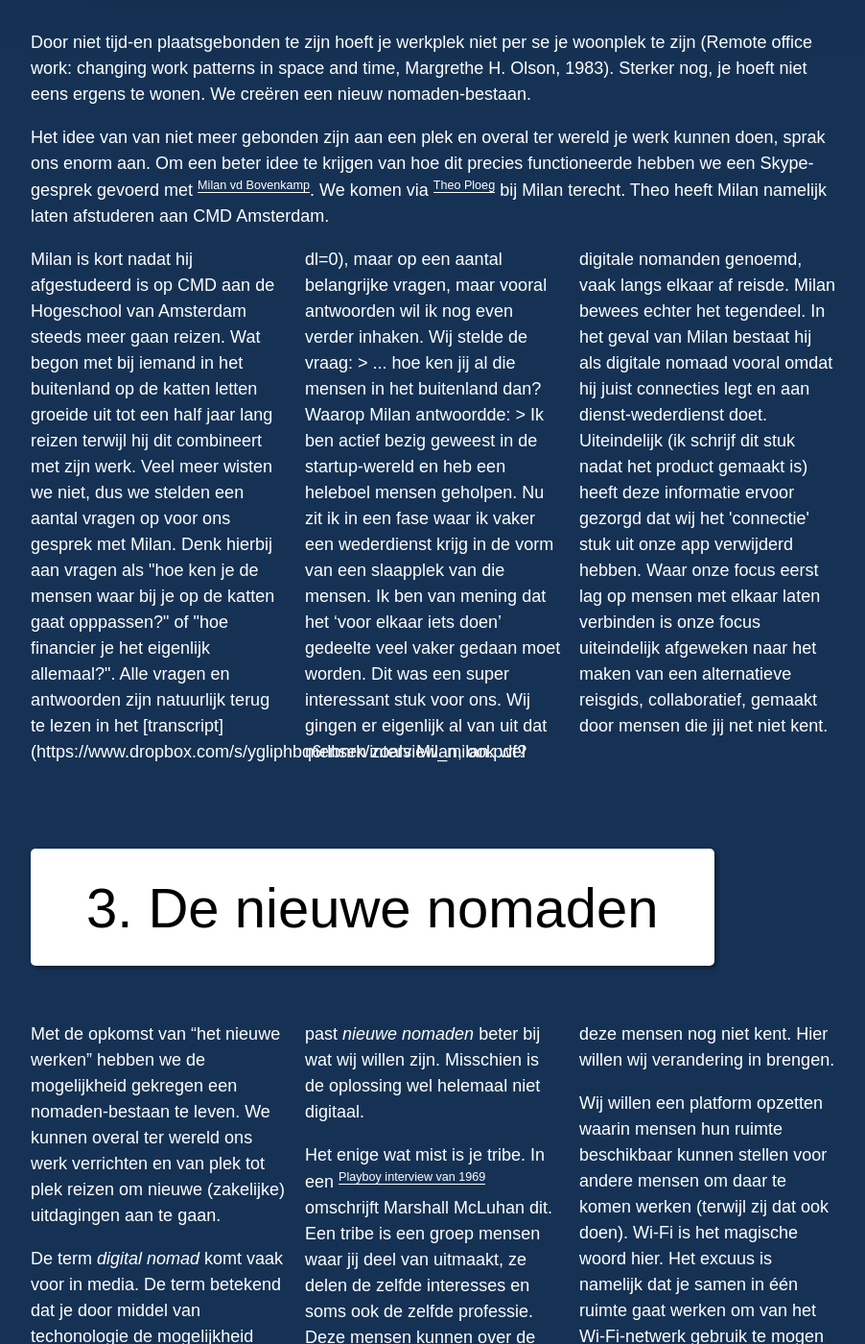
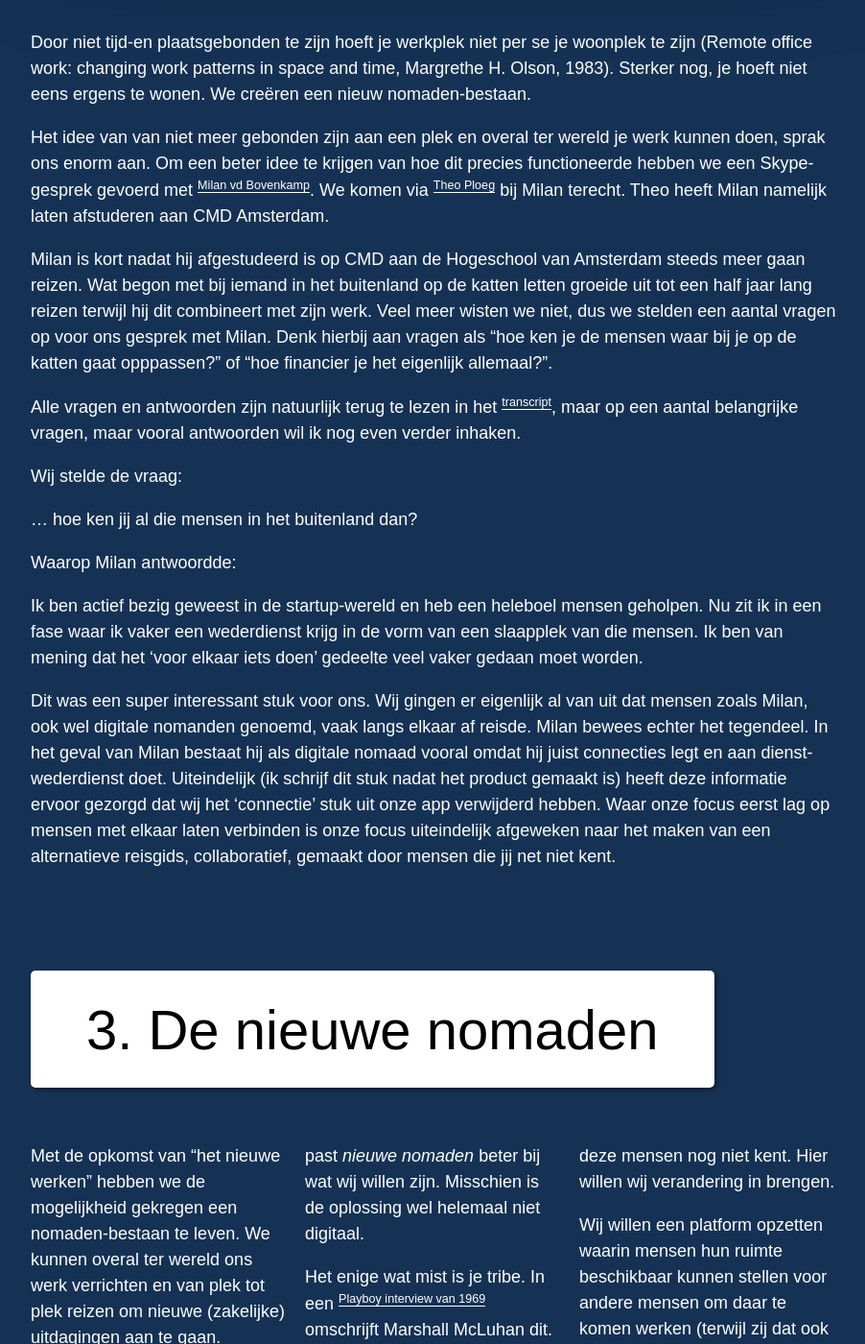
Before and after one commit to BobWassermann/interventiondesign, a Jekyll site: the page built from _posts/2015-09-28-research-intro.md, in a window 1280 px wide and 1400 px high, scrolled down 8035 px. Shown: the whole window at 96% size, without its empty margins (188-1090 px from the left). Built offline with Jekyll 4.4.1, drawn with Linux system fonts in a browser that asks for light colours.

Commit message:
Update 2015-09-28-research-intro.md

```diff
--- a/_posts/2015-09-28-research-intro.md
+++ b/_posts/2015-09-28-research-intro.md
@@ -108,7 +108,6 @@ Door niet tijd-en plaatsgebonden te zijn hoeft je werkplek niet per se je woonpl
 
 Het idee van van niet meer gebonden zijn aan een plek en overal ter wereld je werk kunnen doen, sprak ons enorm aan. Om een beter idee te krijgen van hoe dit precies functioneerde hebben we een Skype-gesprek gevoerd met [Milan vd Bovenkamp](https://twitter.com/milann). We komen via [Theo Ploeg](https://twitter.com/theoploeg) bij Milan terecht. Theo heeft Milan namelijk laten afstuderen aan CMD Amsterdam.
 
-<div class="part" mardown="1">
 Milan is kort nadat hij afgestudeerd is op CMD aan de Hogeschool van Amsterdam steeds meer gaan reizen. Wat begon met bij iemand in het buitenland op de katten letten groeide uit tot een half jaar lang reizen terwijl hij dit combineert met zijn werk. Veel meer wisten we niet, dus we stelden een aantal vragen op voor ons gesprek met Milan. Denk hierbij aan vragen als "hoe ken je de mensen waar bij je op de katten gaat opppassen?" of "hoe financier je het eigenlijk allemaal?".
 
 Alle vragen en antwoorden zijn natuurlijk terug te lezen in het [transcript](https://www.dropbox.com/s/ygliphbq6rlbnrk/interview_milan.pdf?dl=0), maar op een aantal belangrijke vragen, maar vooral antwoorden wil ik nog even verder inhaken.
@@ -123,7 +122,6 @@ Waarop Milan antwoordde:
 
 Dit was een super interessant stuk voor ons. Wij gingen er eigenlijk al van uit dat mensen zoals Milan, ook wel digitale nomanden genoemd, vaak langs elkaar af reisde. Milan bewees echter het tegendeel. In het geval van Milan bestaat hij als digitale nomaad vooral omdat hij juist connecties legt en aan dienst-wederdienst doet. Uiteindelijk (ik schrijf dit stuk nadat het product gemaakt is) heeft deze informatie ervoor gezorgd dat wij het 'connectie' stuk uit onze app verwijderd hebben. Waar onze focus eerst lag op mensen met elkaar laten verbinden is onze focus uiteindelijk afgeweken naar het maken van een alternatieve reisgids, collaboratief, gemaakt door mensen die jij net niet kent.
 
-</div>
 
 # 3. De nieuwe nomaden
 
```
